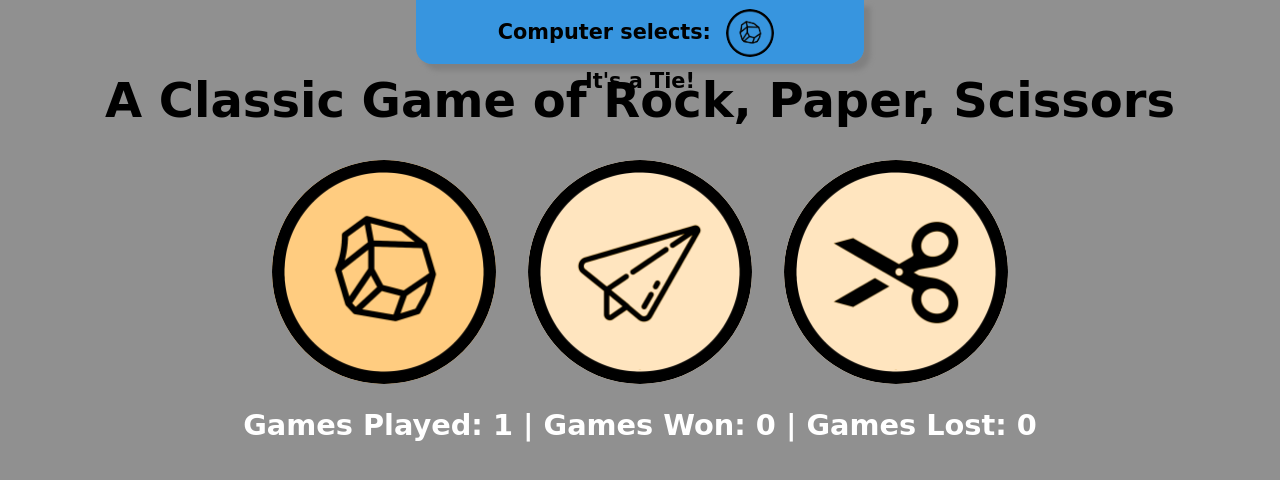
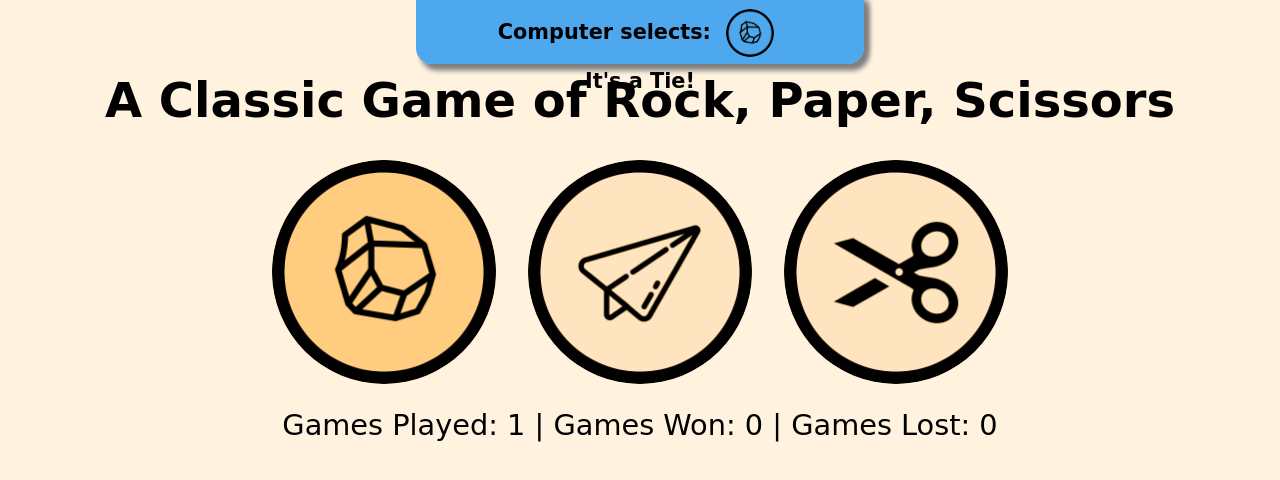
Before and after one commit to IIrabauckeII/Rock-Paper-Scissors, a plain HTML site: page index.html in a window 1280 px wide. Both pictures are taken after a click on the picture 384 px from the left and 272 px from the top of the page. Drawn offline with Linux system fonts and the light colour scheme; a web font is replaced by a local one.

Commit message:
minor design changes

```diff
--- a/styles.css
+++ b/styles.css
@@ -5,7 +5,7 @@
 body {
   height: 100vh;
   margin: 0;
-  background-color: #909090;
+  background-color: #FFF2DF;
 }
 
 /* The alert message box */
@@ -17,7 +17,7 @@ body {
   transition: opacity 1s ease-in-out, background-color 0.3s ease-in;
   border-bottom-left-radius: 1rem;
   border-bottom-right-radius: 1rem;
-  box-shadow: 0.4rem 0.4rem 0.3rem #808080;
+  box-shadow: 0.3rem 0.4rem 0.3rem #808080, 0.3rem 0rem 0.3rem #808080;
   font-weight: bold;
   text-align: center;
   height: 3rem;
@@ -62,7 +62,8 @@ h1 {
 h2 {
   text-align: center;
   font-size: 1.8rem;
-  color: white;
+  color: black;
+  font-weight: normal;
 }
 
 .pictures {
```
Also changed, not shown: main.js (+4 -4 lines).
